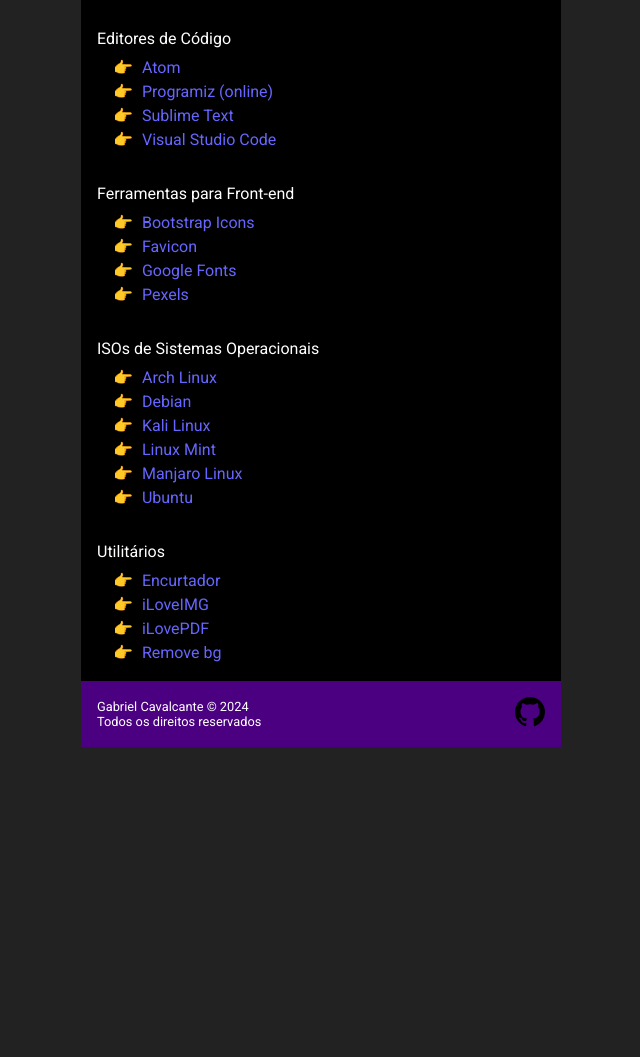
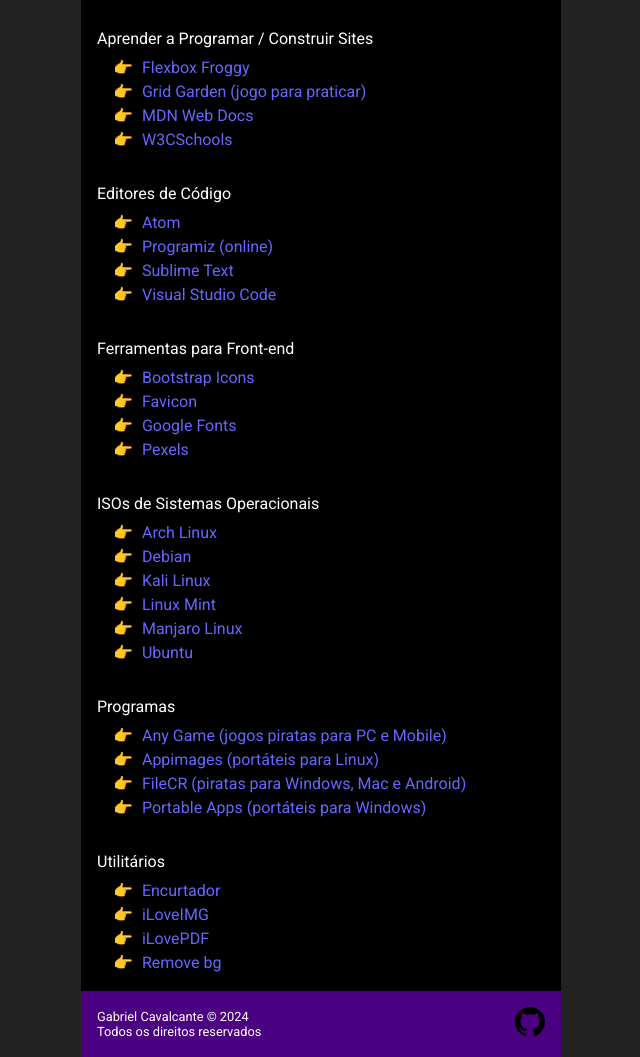
Before and after one commit to zolppy/useful-links, a plain HTML site: page index.html in a window 1280 px wide. Shown: the part 187-1244 px from the top of the page, without its empty margins (319-959 px from the left). Before the commit the page ends 934 px from the top, so only its background shows below. Drawn offline with Linux system fonts and the light colour scheme.

Commit message:
mais links

```diff
--- a/index.html
+++ b/index.html
@@ -44,6 +44,47 @@
             target="_blank"
           >
             Unsplash Image API
+          </a>
+        </li>
+      </ul>
+    </section>
+    <section class="category">
+      <h2 class="category__title">Aprender a Programar / Construir Sites</h2>
+      <ul class="category__list">
+        <li class="category__item">
+          <a
+            href="https://flexboxfroggy.com/#pt-br"
+            class="category__link"
+            target="_blank"
+          >
+            Flexbox Froggy
+          </a>
+        </li>
+        <li class="category__item">
+          <a
+            href="https://cssgridgarden.com/#pt-br"
+            class="category__link"
+            target="_blank"
+          >
+            Grid Garden (jogo para praticar)
+          </a>
+        </li>
+        <li class="category__item">
+          <a
+            href="https://developer.mozilla.org/pt-BR/docs/Web"
+            class="category__link"
+            target="_blank"
+          >
+            MDN Web Docs
+          </a>
+        </li>
+        <li class="category__item">
+          <a
+            href="https://www.w3schools.com/"
+            class="category__link"
+            target="_blank"
+          >
+            W3CSchools
           </a>
         </li>
       </ul>
@@ -190,6 +231,47 @@
       </ul>
     </section>
     <section class="category">
+      <h2 class="category__title">Programas</h2>
+      <ul class="category__list">
+        <li class="category__item">
+          <a
+            href="https://anygame.net/en/?id=137761039998"
+            class="category__link"
+            target="_blank"
+          >
+            Any Game (jogos piratas para PC e Mobile)
+          </a>
+        </li>
+        <li class="category__item">
+          <a
+            href=""
+            class="category__link"
+            target="_blank"
+          >
+            Appimages (portáteis para Linux)
+          </a>
+        </li>
+        <li class="category__item">
+          <a
+            href=""
+            class="category__link"
+            target="_blank"
+          >
+            FileCR (piratas para Windows, Mac e Android)
+          </a>
+        </li>
+        <li class="category__item">
+          <a
+            href="https://portableapps.com/apps"
+            class="category__link"
+            target="_blank"
+          >
+            Portable Apps (portáteis para Windows)
+          </a>
+        </li>
+      </ul>
+    </section>
+    <section class="category">
       <h2 class="category__title">Utilitários</h2>
       <ul class="category__list">
         <li class="category__item">
```
